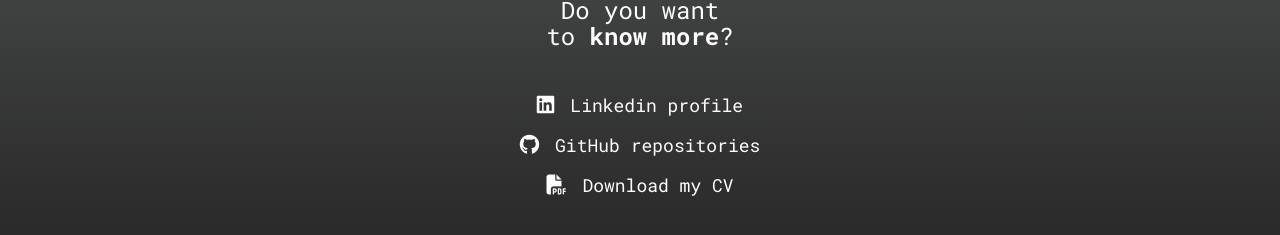
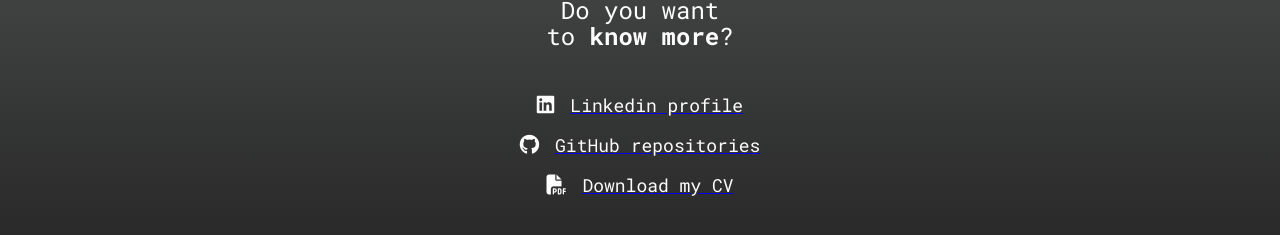
Before and after one commit to VirginiaKMartinez/portfolioWeb, a React (Create React App) app: page / in a window 1280 px wide. Shown: the part 1355-1590 px from the top of the page. Built offline with nearby package versions, Linux system fonts and the light colour scheme.

Commit message:
working the last details

```diff
--- a/src/js/components/LottieWoderwoman.jsx
+++ b/src/js/components/LottieWoderwoman.jsx
@@ -48,6 +48,7 @@ const LottieWonderWoman = () => {
                             GitHub repositories
                     </p>
                 </a>
+
                 <a className="linksContact" href="https://drive.google.com/file/d/1zFMuJ6QDjhJeTxNOljLSLsuX1Iz23q0P/view?usp=sharing">
                     <p className="shortParagraph">
                         <i className="fas fa-file-pdf"></i>
--- a/src/styles/underConstruction.css
+++ b/src/styles/underConstruction.css
@@ -128,9 +128,9 @@
     font-size: 20px;
     margin-right: 16px;
 }
-.linksContact{
+/* .linksContact{
     text-decoration: none;
-}
+} */
 .linksContact :hover, .linksContact :active{
     color: #00bef3;
 }
```
